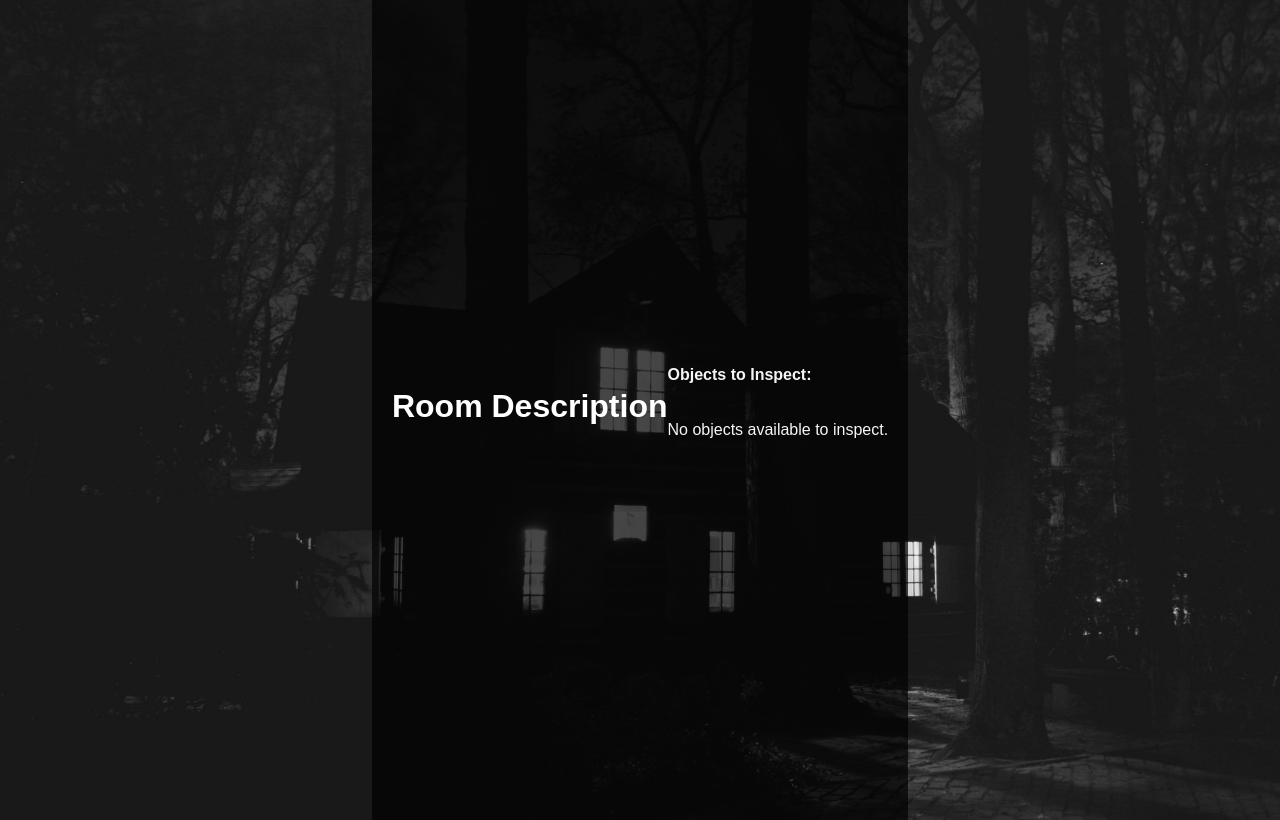
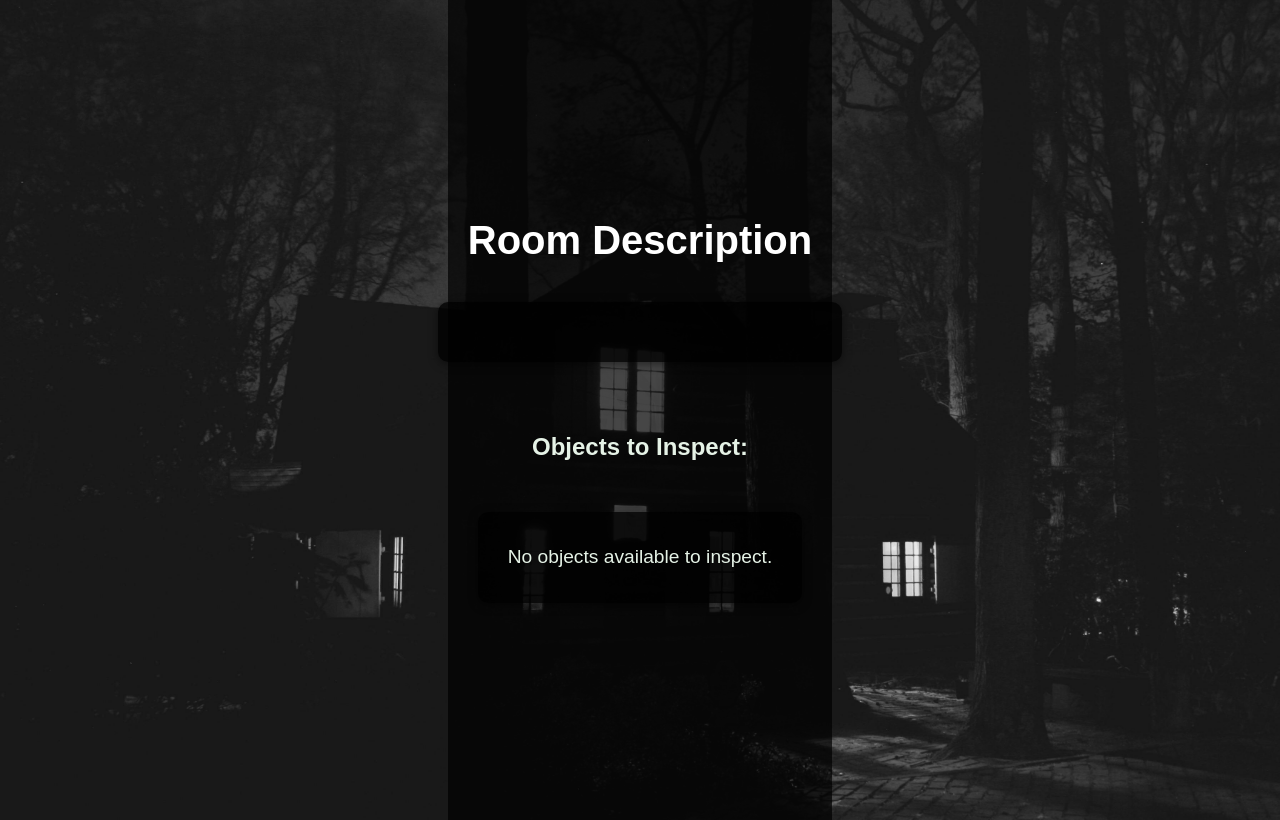
Before and after one commit to gracelo0717/touchgrass, a React (Vite) app: page /room-description in a window 1280 px wide. Built offline with nearby package versions, Linux system fonts and the light colour scheme.

Commit message:
roomDescription css

```diff
--- a/src/index.css
+++ b/src/index.css
@@ -125,6 +125,7 @@ body {
 /* RoomDescription */
 .room-description {
   display: flex;
+  flex-direction: column;
   justify-content: center;
   align-items: center;
   height: 100vh;
@@ -134,11 +135,11 @@ body {
   color: #f5f5f5;
 }
 
-.room-description-content {
+.room-description p {
   background-color: rgba(0, 0, 0, 0.8);
   border-radius: 10px;
   box-shadow: 0 2px 10px rgba(0, 0, 0, 0.5);
-  max-width: 700px;
+  max-width: 800px;
   overflow-y: auto;
   width: 100%;
   padding: 30px;
@@ -149,7 +150,39 @@ body {
 }
 
 .room-description h3 {
-  font-size: 2em;
+  font-size: 2.5em;
   margin-bottom: 20px;
   color: #ffffff;
 }
+
+.room-description .objects {
+  margin-top: 20px;
+}
+
+.objects h4 {
+  font-size: 1.5em;
+  color: #e5f2e6;
+  text-align: center;
+}
+
+.objects .button-container {
+  display: flex;
+  justify-content: center;
+  gap: 15px;
+}
+
+.objects button {
+  background-color: #007bff;
+  color: white;
+  font-size: 1.2em;
+  padding: 12px 20px;
+  border: none;
+  border-radius: 8px;
+  cursor: pointer;
+  transition: background-color 0.3s ease, transform 0.2s ease;
+}
+
+.objects button:hover {
+  background-color: #0056b3;
+  transform: scale(1.05);
+}
```
